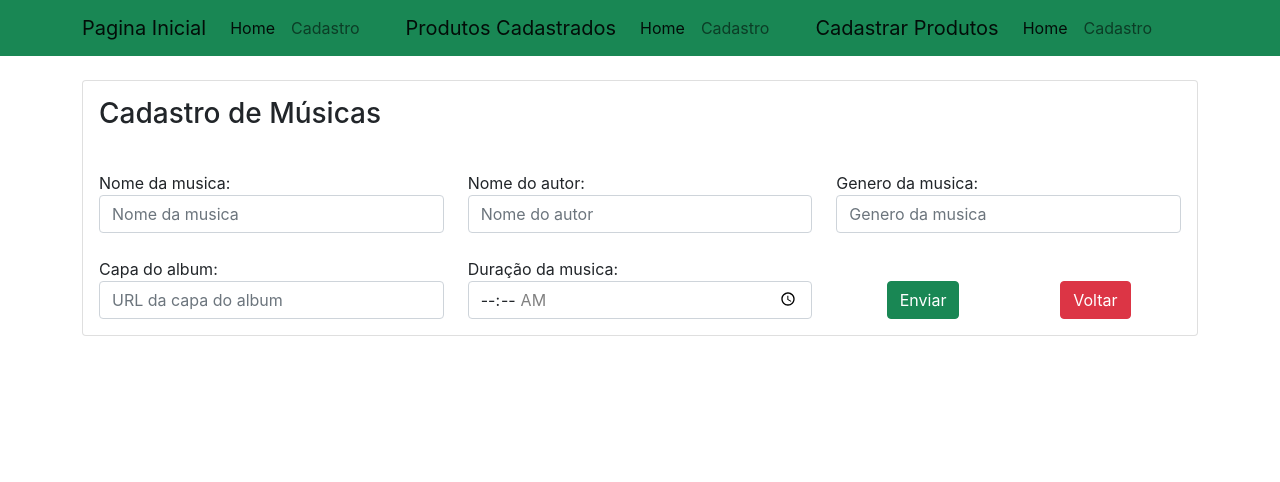
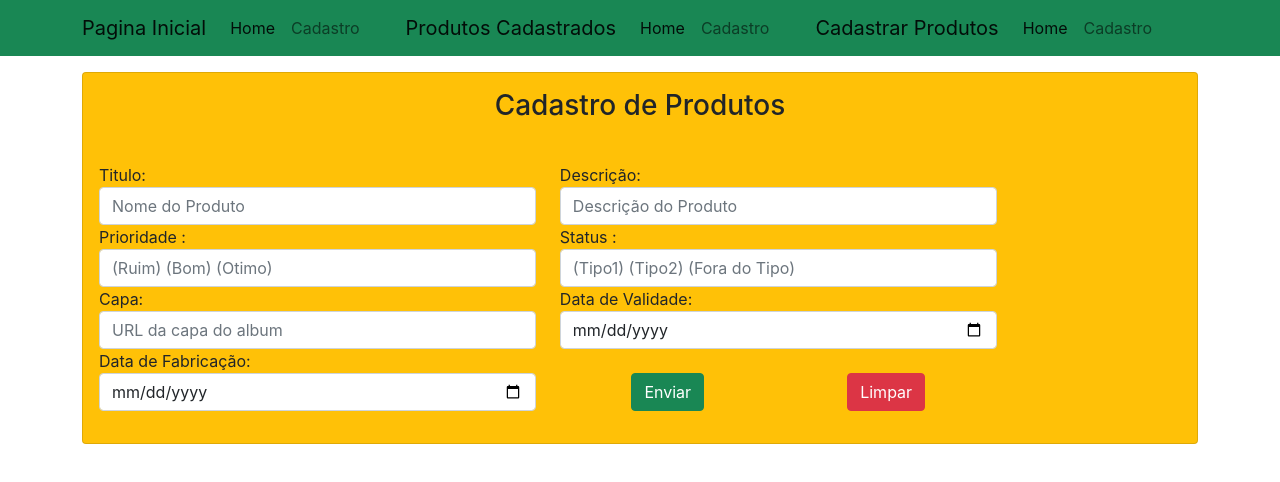
Before and after one commit to uesleiMF/frontendmusicas, a React (Create React App) app: page /cadastro in a window 1280 px wide. Shown: the top 482 px of the page. Built offline with nearby package versions, Linux system fonts and the light colour scheme; the HTML template or start-up script is replaced by a standard one.

Commit message:
Update Cadastro.js

```diff
--- a/src/pages/Cadastro/Cadastro.js
+++ b/src/pages/Cadastro/Cadastro.js
@@ -9,18 +9,22 @@ const Cadastro = () => {
     evento.preventDefault();
     // target = quem disparou o evento
     console.log(evento.target);
-    const nome = evento.target.nome.value;
-    const autor = evento.target.autor.value;
-    const genero = evento.target.genero.value;
+    const titulo = evento.target.titulo.value;
+    const descricao = evento.target.descricao.value;
+    const prioridade= evento.target.prioridade.value;
+    const status= evento.target.status.value;
     const capa = evento.target.capa.value;
-    const duracao = evento.target.duracao.value;
+    const data= evento.target.data.value;
+    const prazo = evento.target.prazo.value;
 
     const produto = {
-      nome,
-      autor,
-      genero,
+      titulo,
+      descricao,
+      prioridade,
+      status,
       capa,
-      duracao
+      data,
+      prazo
     }
 
     const request = await Api.fetchPost(produto);
@@ -37,60 +41,86 @@ const Cadastro = () => {
   }
 
   return (
+
+
     <div className="container">
-      <div className="card mt-4">
+      <div className="card mt-3 bg-warning">
         <div className="card-title">
           <div className="row">
             <div className="col">
-              <h3 className="mx-3 my-3">Cadastro de Músicas</h3>
+
+              <h3 className="mx-3 my-3 text-center">Cadastro de Produtos</h3>
             </div>
           </div>
         </div>
         <div className="card-body">
           <form onSubmit={handleSubmit}>
-            <div className="row mb-4">
-              <div className="col-4">
+            <div className="row mb-3">
+              <div className="col-5">
                 <div className="form-group">
-                  <label htmlFor="nome">Nome da musica:</label>
-                  <input id="nome" className="form-control" type="text" placeholder="Nome da musica" name="nome"/>
+                  <label htmlFor="titulo">Titulo:</label>
+                  <input id="titulo" className="form-control" type="text" placeholder="Nome do Produto" name="titulo"/>
                 </div>
               </div>
-              <div className="col-4">
+              <div className="col-5">
                 <div className="form-group">
-                  <label htmlFor="autor">Nome do autor:</label>
-                  <input id="autor" type="text" className="form-control" placeholder="Nome do autor" name="autor"/>
+                  <label htmlFor="descricao">Descrição:</label>
+                  <input id="descricao" type="text" className="form-control" placeholder="Descrição do Produto" name="descricao"/>
                 </div>
               </div>
-              <div className="col-4">
+              <div className="col-5">
                 <div className="form-group">
-                  <label htmlFor="genero">Genero da musica:</label>
-                  <input id="genero" type="text" className="form-control" placeholder="Genero da musica" name="genero"/>
+                  <label htmlFor="prioridade">Prioridade :</label>
+                  <input id="prioridade" type="text" className="form-control" placeholder="(Ruim) (Bom) (Otimo)" name="prioridade"/>
                 </div>
               </div>
-            </div>
-            <div className="row">
-              <div className="col-4">
+            <div className="col-5">
                 <div className="form-group">
-                  <label htmlFor="capa">Capa do album:</label>
+                  <label htmlFor="status">Status :</label>
+                  <input id="status" type="text" className="form-control" placeholder="(Tipo1) (Tipo2) (Fora do Tipo)" name="status"/>
+                </div>
+              </div>
+
+              <div className="col-5">
+                <div className="form-group">
+                  <label htmlFor="capa">Capa:</label>
                   <input id="capa" type="text" className="form-control" placeholder="URL da capa do album" name="capa"/>
                 </div>
               </div>
-              <div className="col-4">
+              <div className="col-5">
                 <div className="form-group">
-                  <label htmlFor="duracao">Duração da musica:</label>
-                  <input id="duracao" type="time" className="form-control" min="00:00" max="10:00" placeholder="Duraçao da musica" name="duracao"/>
+                  <label htmlFor="prazo">Data de Validade:</label>
+                  <input id="prazo" type="date" className="form-control" placeholder="Data de Vencimento" name="prazo"/>
                 </div>
               </div>
-              <div className="col-4 d-flex align-items-end justify-content-around">
+              <div className="col-5">
+                <div className="form-group">
+                  <label htmlFor="data">Data de Fabricação:</label>
+                  <input id="data" type="date" className="form-control"  placeholder="Data Fabricação" name="data"/>
+                </div>
+              </div>
+
+
+              <div className="col-5 d-flex align-items-end justify-content-around">
                 <button type="submit" className="btn btn-success">Enviar</button>
-                <button type="button" className="btn btn-danger">Voltar</button>
+                <button type="reset" className="btn btn-danger">Limpar</button>
               </div>
             </div>
+
+
           </form>
         </div>
       </div>
-    </div>
+      </div>
+
+
+
+
+
+
   )
 }
 
+
+
 export default Cadastro
```
